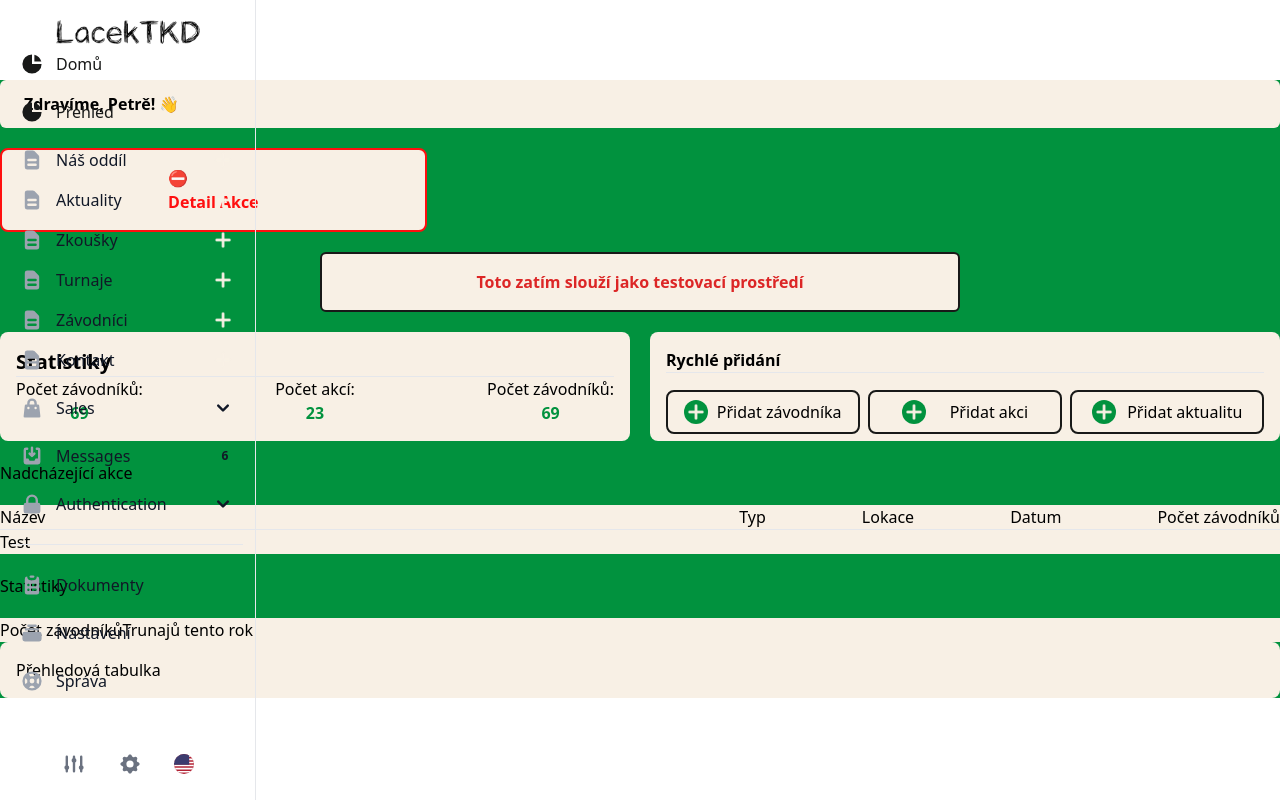
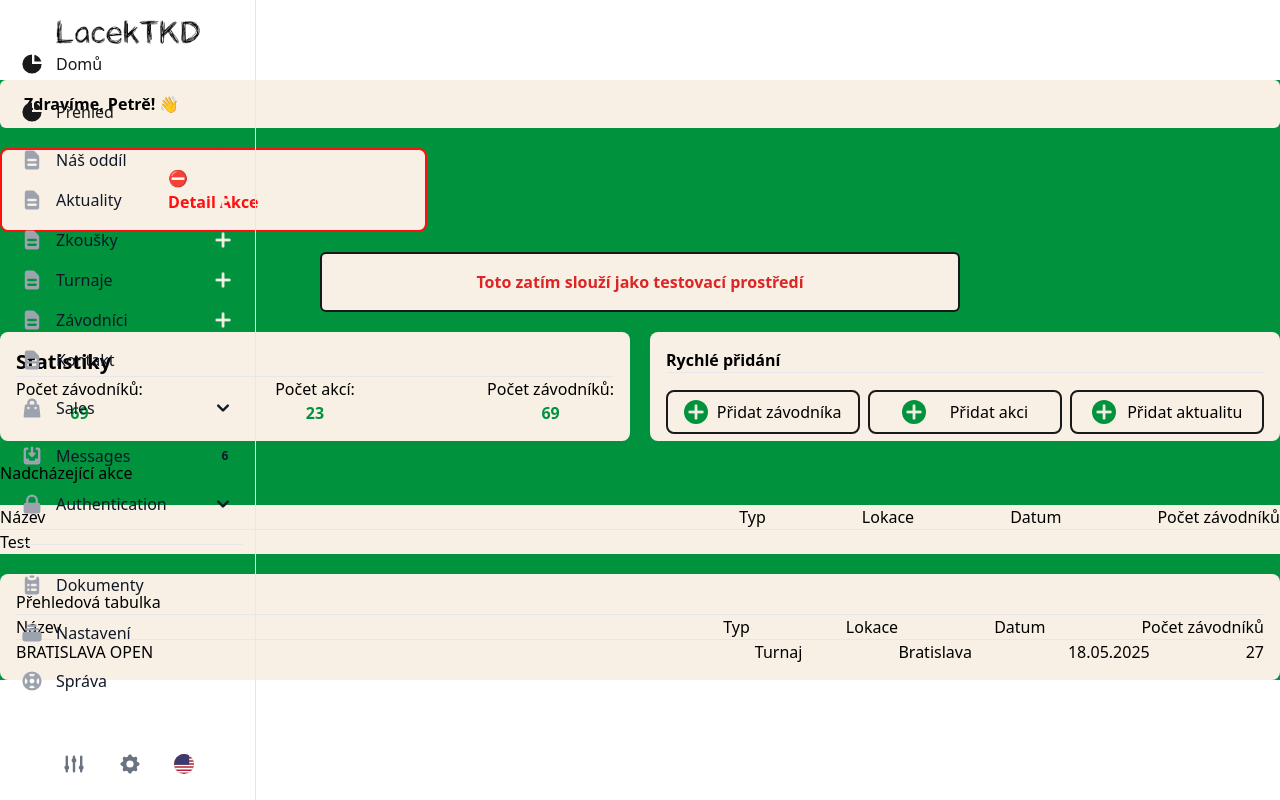
Before and after one commit to scrxtch666/LacekTKD, a React (Vite) app in the folder Frontend/: page /admin in a window 1280 px wide. Built offline with nearby package versions, Linux system fonts and the light colour scheme.

Commit message:
Pokus o tabulku

```diff
--- a/Frontend/src/Components/Admin.jsx
+++ b/Frontend/src/Components/Admin.jsx
@@ -38,14 +38,11 @@ function Admin() {
           <span>Test</span>
         </div>
 
-        <span>Statistiky</span>
-        <div class="bg-customWhite">
-          <span>Počet závodníků</span>
-          <span>Trunajů tento rok</span>
-        </div>
+
+        <Table />
       </div>
 
-      <Table />
+
     </>
   );
 }
--- a/Frontend/src/pages/Admin/Table.jsx
+++ b/Frontend/src/pages/Admin/Table.jsx
@@ -1,7 +1,32 @@
 function Table() {
   return (
     <>
-       <div className="card">Přehledová tabulka</div>
+      <div className="card">
+        <span>Přehledová tabulka</span>
+        <hr />
+        <div className="flex justify-between">
+          <div>Název</div>
+
+          <div className="flex gap-24">
+            <p>Typ</p>
+            <p>Lokace</p>
+            <p>Datum</p>
+            <p>Počet závodníků</p>
+          </div>
+        </div>
+        <hr />
+
+        <div className="flex justify-between">
+          <div>BRATISLAVA OPEN</div>
+
+          <div className="flex gap-24">
+            <p>Turnaj</p>
+            <p>Bratislava</p>
+            <p>18.05.2025</p>
+            <p>27</p>
+          </div>
+        </div>
+      </div>
     </>
   );
 }
```
Lines whose indentation alone changed are shown as unchanged.
